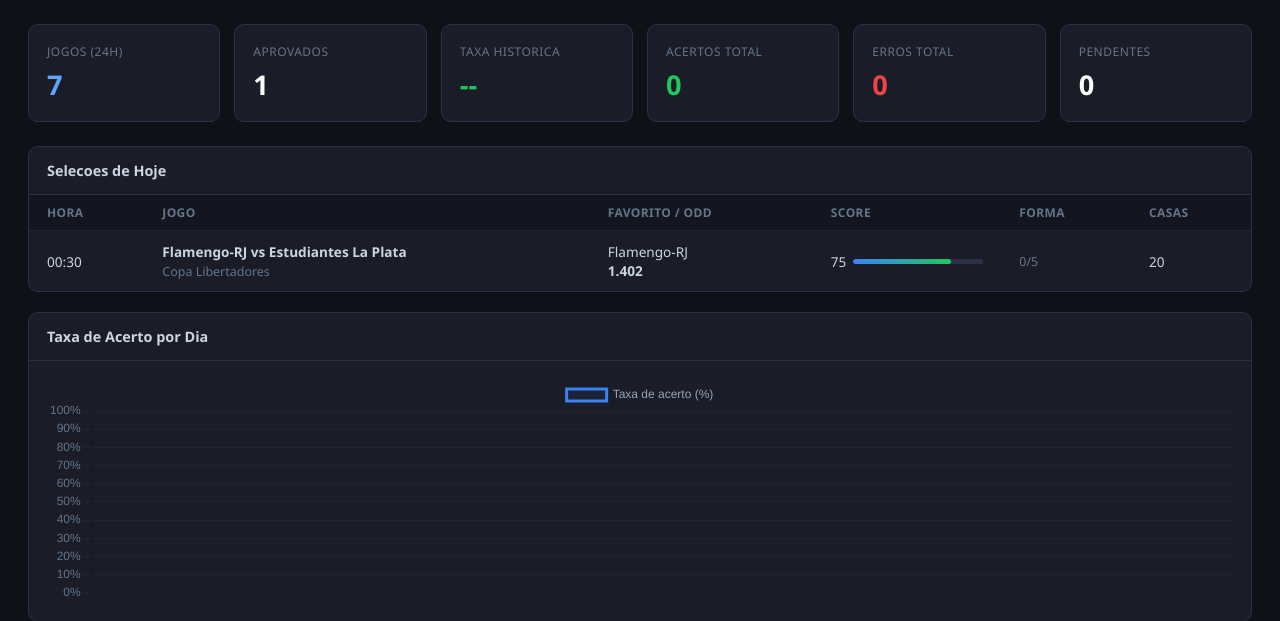
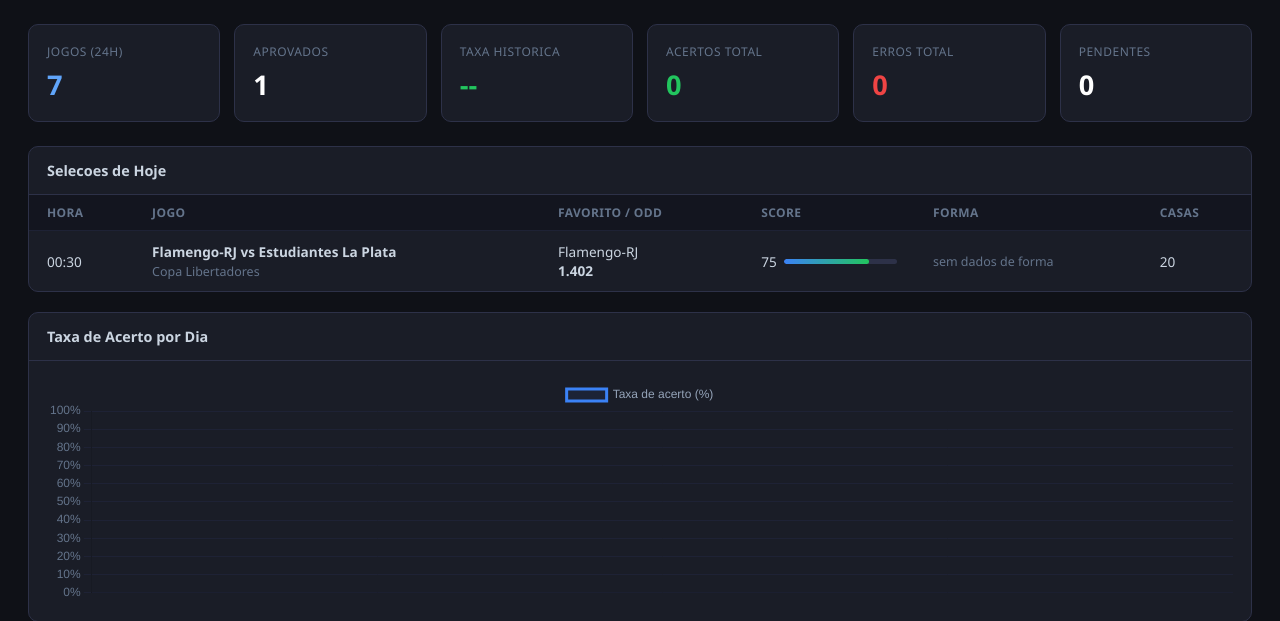
Before and after one commit to mateusm23/trading-bot-esportivo, a Flask app: page / in a window 1280 px wide. Shown: the part 98-719 px from the top of the page. Run offline with Flask 3, Linux system fonts and the light colour scheme; data that the repository does not hold is empty.

Commit message:
fix: exibir 'sem dados de forma' quando liga nao esta no plano gratuito
Antes mostrava '0/5 vitorias | 0.0 gols' enganosamente.
Agora checa form_jogos_analisados: se zero, exibe mensagem clara
de que os dados nao estao disponiveis (ex: Copa Libertadores).

Corrigido em: Telegram, portal local e GitHub Pages.

Co-Authored-By: Claude Sonnet 4.6 <noreply@anthropic.com>

```diff
--- a/dashboard/templates/index.html
+++ b/dashboard/templates/index.html
@@ -328,7 +328,7 @@ fetch('/api/selecoes_hoje').then(r=>r.json()).then(data=>{
       <td><strong>${s.event}</strong><br><span class="sub-txt">${s.competition}</span></td>
       <td>${s.favorito}<br><strong>${s.odd_favorito}</strong></td>
       <td>${sbar(s.score)}</td>
-      <td class="sub-txt">${s.form_vitorias!==undefined?s.form_vitorias+'/5':s.motivo||'--'}</td>
+      <td class="sub-txt">${s.form_jogos_analisados>0?s.form_vitorias+'/5 vitorias':'sem dados de forma'}</td>
       <td>${s.num_bookmakers}</td>
     </tr>`).join('')}</tbody>
   </table>`;
@@ -446,7 +446,8 @@ function carregarGrade(){
         const tags=[];
         if(isSel) tags.push(`<span class="badge sel">SELECIONADO</span>`);
         if(isSel&&j.score) tags.push(`<span style="font-size:.72rem;color:#60a5fa">Score: ${j.score}/100</span>`);
-        if(isSel&&j.form_vitorias!==undefined) tags.push(`<span style="font-size:.72rem;color:#94a3b8">Forma: ${j.form_vitorias}/5</span>`);
+        if(isSel&&j.form_jogos_analisados>0) tags.push(`<span style="font-size:.72rem;color:#94a3b8">Forma: ${j.form_vitorias}/5</span>`);
+        if(isSel&&!j.form_jogos_analisados) tags.push(`<span style="font-size:.7rem;color:#475569">Sem dados de forma</span>`);
         if(j.status_filtro==='FORA_RANGE'&&!isSel) tags.push(`<span style="font-size:.7rem;color:#475569">Odd fora do filtro</span>`);
         if(j.status_filtro==='SEM_ODDS') tags.push(`<span style="font-size:.7rem;color:#475569">Poucas casas</span>`);
 
--- a/docs/index.html
+++ b/docs/index.html
@@ -284,7 +284,7 @@ fetchRaw('data/selecoes_hoje.json').then(r=>r.json()).then(data=>{
     <td><strong>${s.event}</strong><br><span class="sub-txt">${s.competition}</span></td>
     <td>${s.favorito}<br><strong>${s.odd_favorito}</strong></td>
     <td>${sbar(s.score)}</td>
-    <td class="sub-txt">${s.form_vitorias!==undefined?s.form_vitorias+'/5 vitorias':s.motivo||'--'}</td>
+    <td class="sub-txt">${s.form_jogos_analisados>0?s.form_vitorias+'/5 vitorias':'sem dados de forma'}</td>
     <td>${s.num_bookmakers}</td>
   </tr>`).join('')}</tbody></table>`;
 }).catch(()=>{
@@ -394,7 +394,8 @@ fetchRaw('data/grade_completa.json').then(r=>r.json()).then(data=>{
       const tags=[];
       if(isSel)tags.push(`<span class="badge sel">SELECIONADO</span>`);
       if(isSel&&j.score)tags.push(`<span style="font-size:.7rem;color:#60a5fa">Score: ${j.score}/100</span>`);
-      if(isSel&&j.form_vitorias!==undefined)tags.push(`<span style="font-size:.7rem;color:#94a3b8">Forma: ${j.form_vitorias}/5</span>`);
+      if(isSel&&j.form_jogos_analisados>0)tags.push(`<span style="font-size:.7rem;color:#94a3b8">Forma: ${j.form_vitorias}/5</span>`);
+      if(isSel&&!j.form_jogos_analisados)tags.push(`<span style="font-size:.68rem;color:#475569">Sem dados de forma</span>`);
       if(j.status_filtro==='FORA_RANGE'&&!isSel)tags.push(`<span style="font-size:.68rem;color:#475569">Odd fora do filtro</span>`);
       if(j.status_filtro==='SEM_ODDS')tags.push(`<span style="font-size:.68rem;color:#475569">Poucas casas</span>`);
 
--- a/scripts/morning_scan.py
+++ b/scripts/morning_scan.py
@@ -187,6 +187,7 @@ def main() -> None:
                     grade_entry["selecionado"] = True
                     grade_entry["score"] = result["score"]
                     grade_entry["motivo"] = result["motivo"]
+                    grade_entry["form_jogos_analisados"] = result["form"].get("jogos_analisados", 0)
                     grade_entry["form_vitorias"] = result["form"].get("vitorias_recentes", 0)
                     selecoes.append(parsed)
             else:
@@ -248,6 +249,7 @@ def main() -> None:
                 "num_bookmakers": s.get("num_bookmakers", 0),
                 "score": s.get("score", 0),
                 "motivo": s.get("motivo", ""),
+                "form_jogos_analisados": s.get("form", {}).get("jogos_analisados", 0),
                 "form_vitorias": s.get("form", {}).get("vitorias_recentes", 0),
                 "form_media_gols_sofridos": s.get("form", {}).get("media_gols_sofridos", 0.0),
             }
```
Also changed, not shown: core/scheduler.py (+8 -3 lines).
